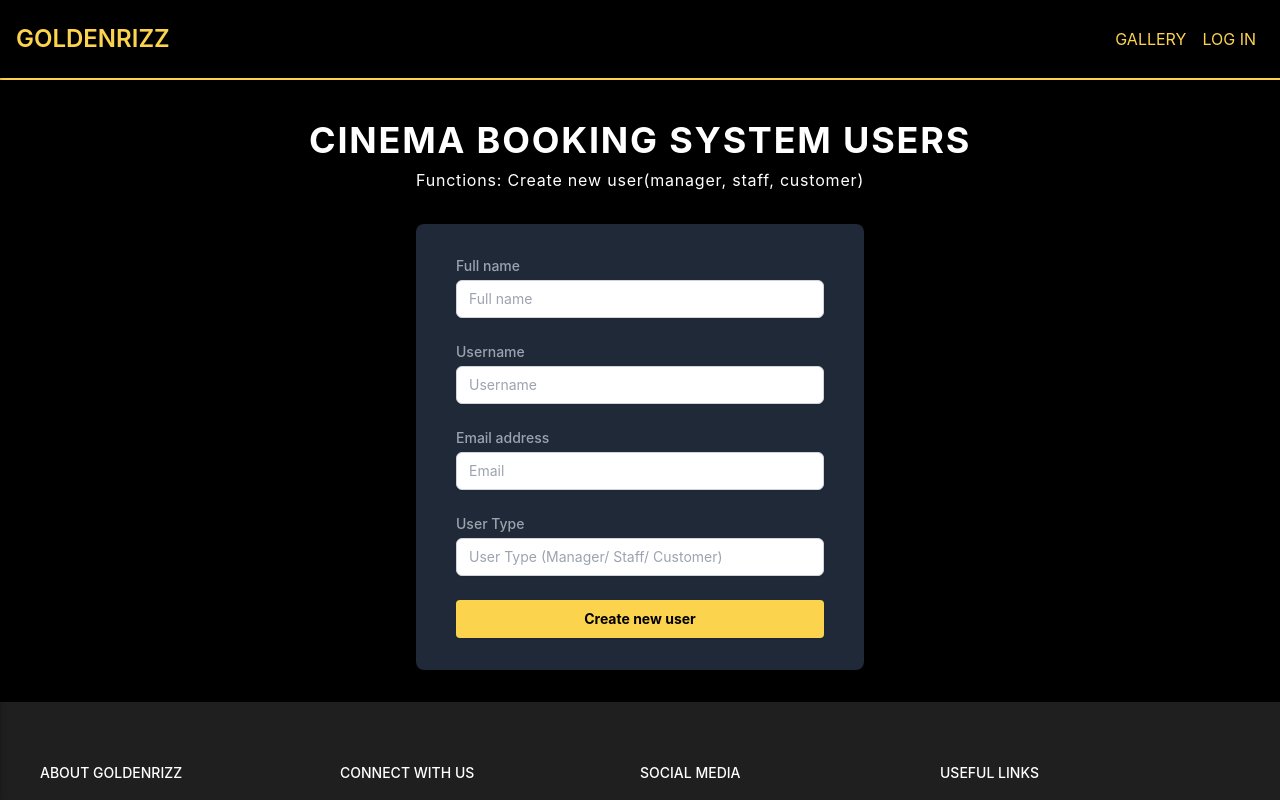
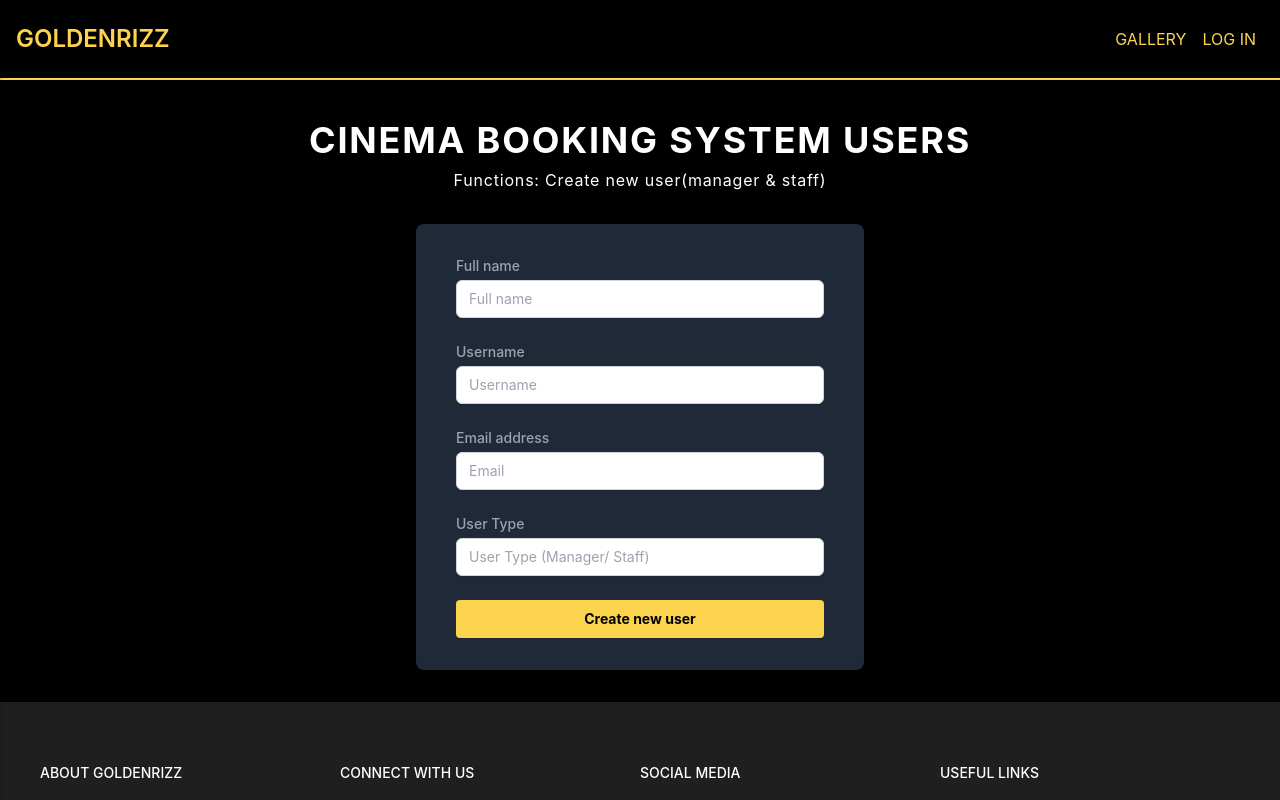
Before and after one commit to EternalDoritos/cinema-booking-system, a Next.js app in the folder frontend/: page /sysAdmnComponents/users/CreateUser in a window 1280 px wide. Shown: the top 800 px of the page. Built offline with nearby package versions, Linux system fonts and the light colour scheme.

Commit message:
minor css fix

```diff
--- a/frontend/pages/sysAdmnComponents/users/CreateUser.js
+++ b/frontend/pages/sysAdmnComponents/users/CreateUser.js
@@ -2,17 +2,6 @@ import React, { useState, useMemo, useEffect, useRef } from "react";
 import emailjs from "@emailjs/browser";
 import Head from "next/head";
 import { useRouter } from "next/router";
-// Configure dotenv to load environment variables from .env file
-// require("dotenv").config();
-// console.log(process.env);
-
-// Retrieve environment variables
-// const userId = process.env.USER_ID;
-// const serviceId = process.env.SERVICE_ID;
-// const templateId = process.env.TEMPLATE_ID;
-// console.log("userId", userId);
-// console.log("serviceId", serviceId);
-// console.log("templateId", templateId);
 const CreateUser = () => {
   const router = useRouter();
   const form = useRef();
@@ -33,9 +22,7 @@ const CreateUser = () => {
   const handleUserTypeChange = (e) => {
     setUserType(e.target.value);
   };
-  // const handleCustomerTypeChange = (e) => {
-  //   setCustomerType(e.target.value);
-  // };
+
   const createInvalidatedUser = async (e) => {
     e.preventDefault();
     const createUser = await fetch(
@@ -87,7 +74,7 @@ const CreateUser = () => {
         Cinema Booking System Users
       </h1>
       <p class="text-white text-center text-base pt-2 pb-8  tracking-wider">
-        Functions: Create new user(manager, staff, customer)
+        {`Functions: Create new user(manager & staff)`}
       </p>
       <div>
         <div className="mb-8 sm:mx-auto sm:w-full sm:max-w-md">
@@ -170,7 +157,7 @@ const CreateUser = () => {
                     name="userType"
                     type="text"
                     onChange={handleUserTypeChange}
-                    placeholder="User Type (Manager/ Staff/ Customer)"
+                    placeholder="User Type (Manager/ Staff)"
                     required
                     className="appearance-none block w-full px-3 py-2 border border-gray-300 rounded-md shadow-sm placeholder-gray-400 focus:outline-none focus:ring-indigo-500 focus:border-indigo-500 sm:text-sm text-black"
                   />
--- a/frontend/pages/sysAdmnComponents/users/EditUser/[slug].js
+++ b/frontend/pages/sysAdmnComponents/users/EditUser/[slug].js
@@ -166,5 +166,5 @@ const EditUser = ({ user }) => {
     </>
   );
 };
-1;
 export default EditUser;
+//Edit User -> getUserById -> getUserById
```
Also changed, not shown: frontend/pages/sysAdmnComponents/users/ViewUsers.js (+1 -8 lines).
